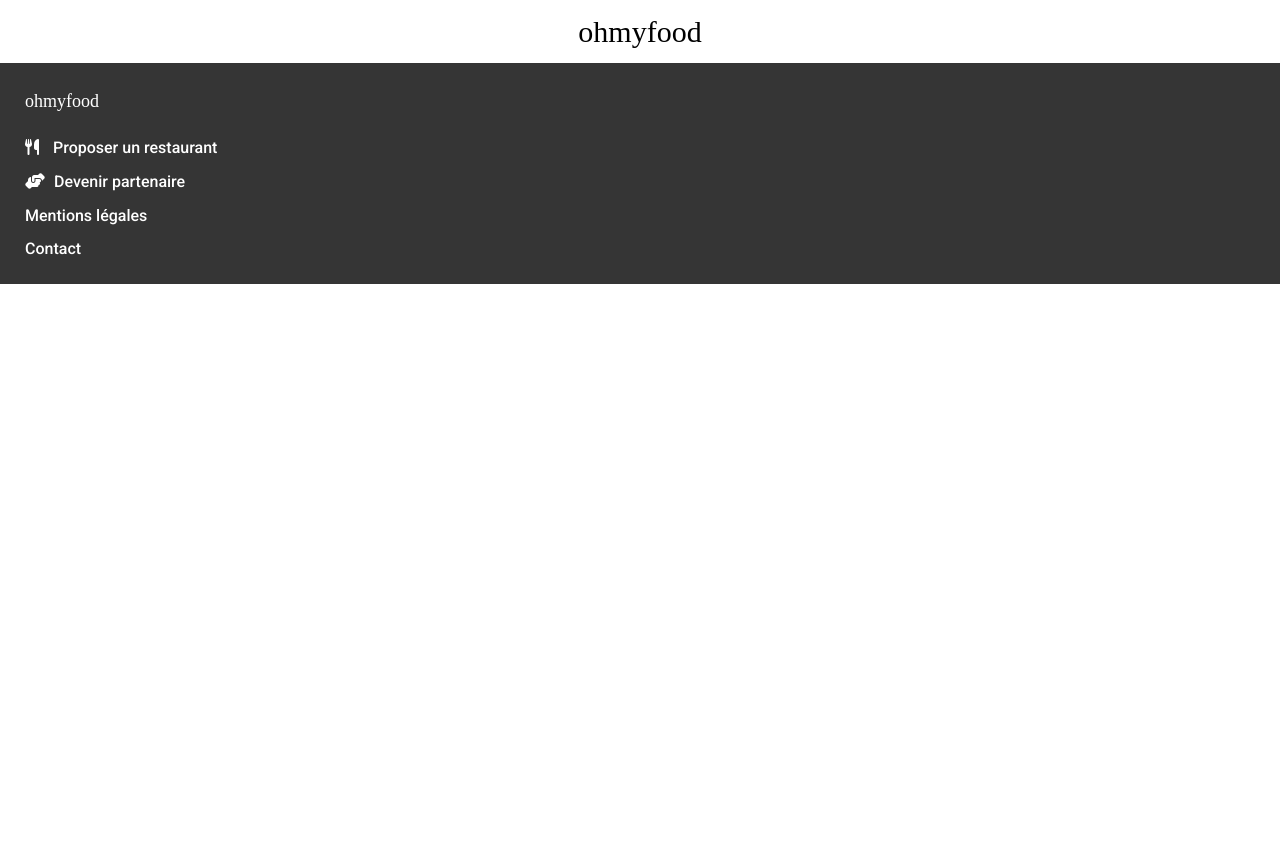
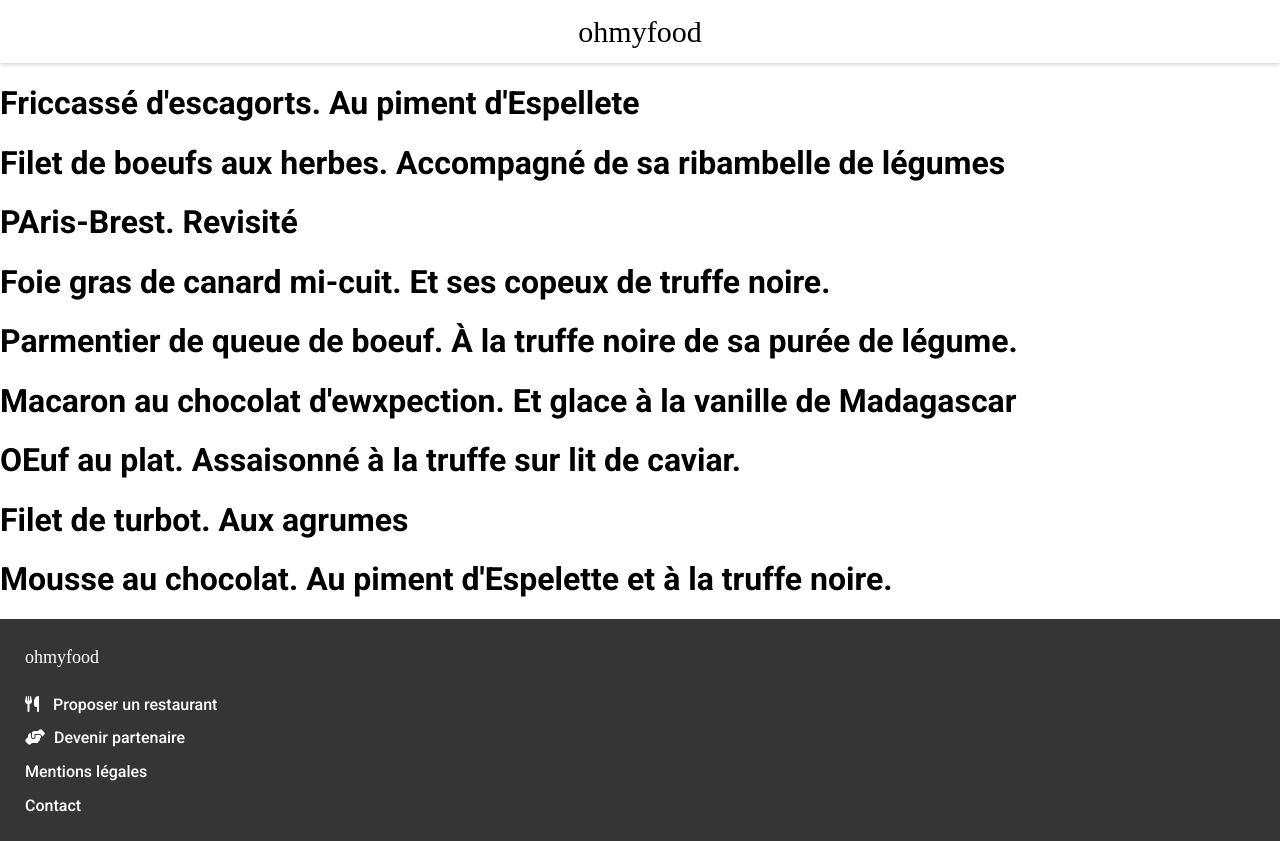
Before and after one commit to LudoRap33/P4, a website: page restaurants/la-palette-gout.html in a window 1280 px wide. Before the commit the page ends 800 px from the top, so only its background shows below. Drawn offline with Linux system fonts and the light colour scheme; a web font is replaced by a local one.

Commit message:
the palette of taste

```diff
--- a/restaurants/la-palette-gout.html
+++ b/restaurants/la-palette-gout.html
@@ -18,8 +18,50 @@
     <header>
         <h1>ohmyfood</h1>
     </header>
+
     <main>
+        <title>ENTRéES</title>
+        <h1>Friccassé d'escagorts. Au piment d'Espellete</h1>
+    </main>
 
+    <main>
+        <title>PLATS</title>
+        <h1>Filet de boeufs aux herbes. Accompagné de sa ribambelle de légumes</h1>
+    </main>
+
+    <main>
+        <title>DESSERTS</title>
+        <h1>PAris-Brest. Revisité</h1>
+    </main>
+
+    <main>
+        <title>ENTRéES</title>
+        <h1>Foie gras de canard mi-cuit. Et ses copeux de truffe noire.</h1>
+    </main>
+
+    <main>
+        <title>PLATS</title>
+        <h1>Parmentier de queue de boeuf. À la truffe noire de sa purée de légume.</h1>
+    </main>
+
+    <main>
+        <title>DESSERTS</title>
+        <h1>Macaron au chocolat d'ewxpection. Et glace à la vanille de Madagascar</h1>
+    </main>
+
+    <main>
+        <title>ENTRéES</title>
+        <h1>OEuf au plat. Assaisonné à la truffe sur lit de caviar.</h1>
+    </main>
+
+    <main>
+        <title>PLATS</title>
+        <h1>Filet de turbot. Aux agrumes</h1>
+    </main>
+
+    <main>
+        <title>DESSERTS</title>
+        <h1>Mousse au chocolat. Au piment d'Espelette et à la truffe noire.</h1>
     </main>
 
     <footer>
```
Also changed, not shown: 1 other file.
